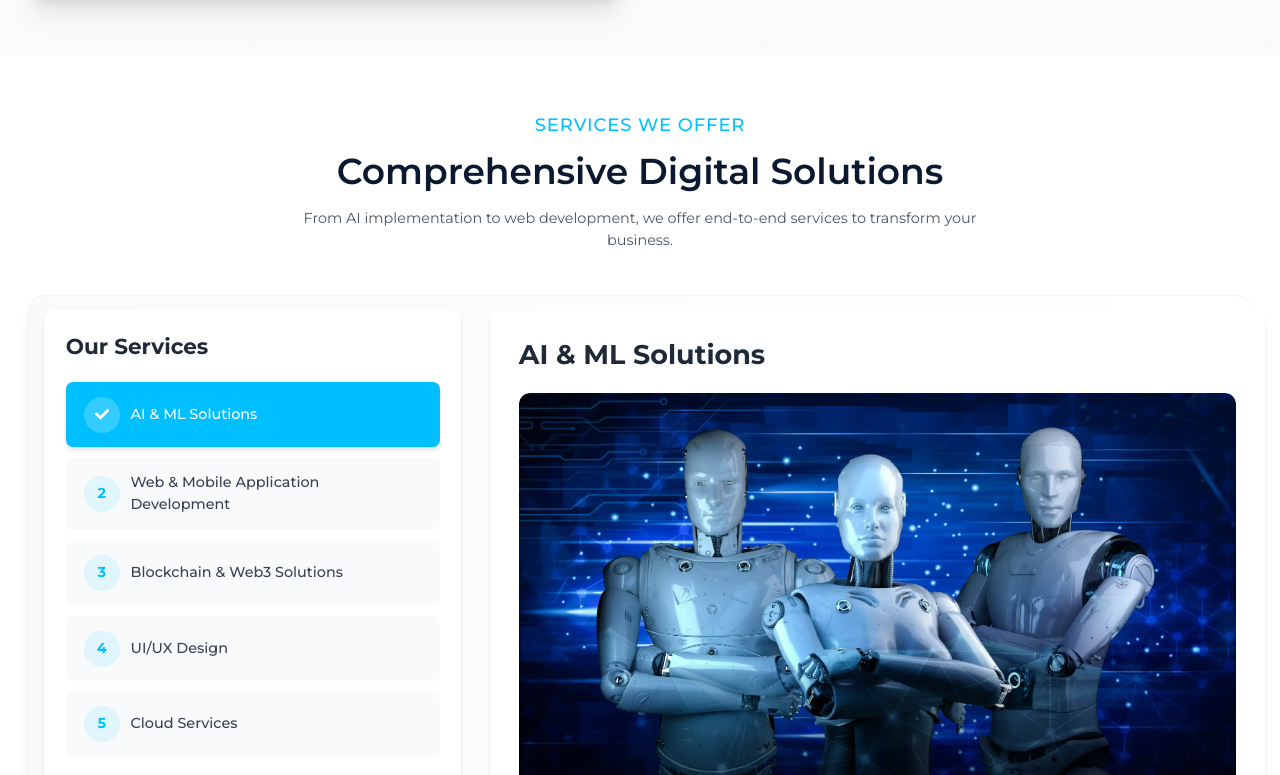
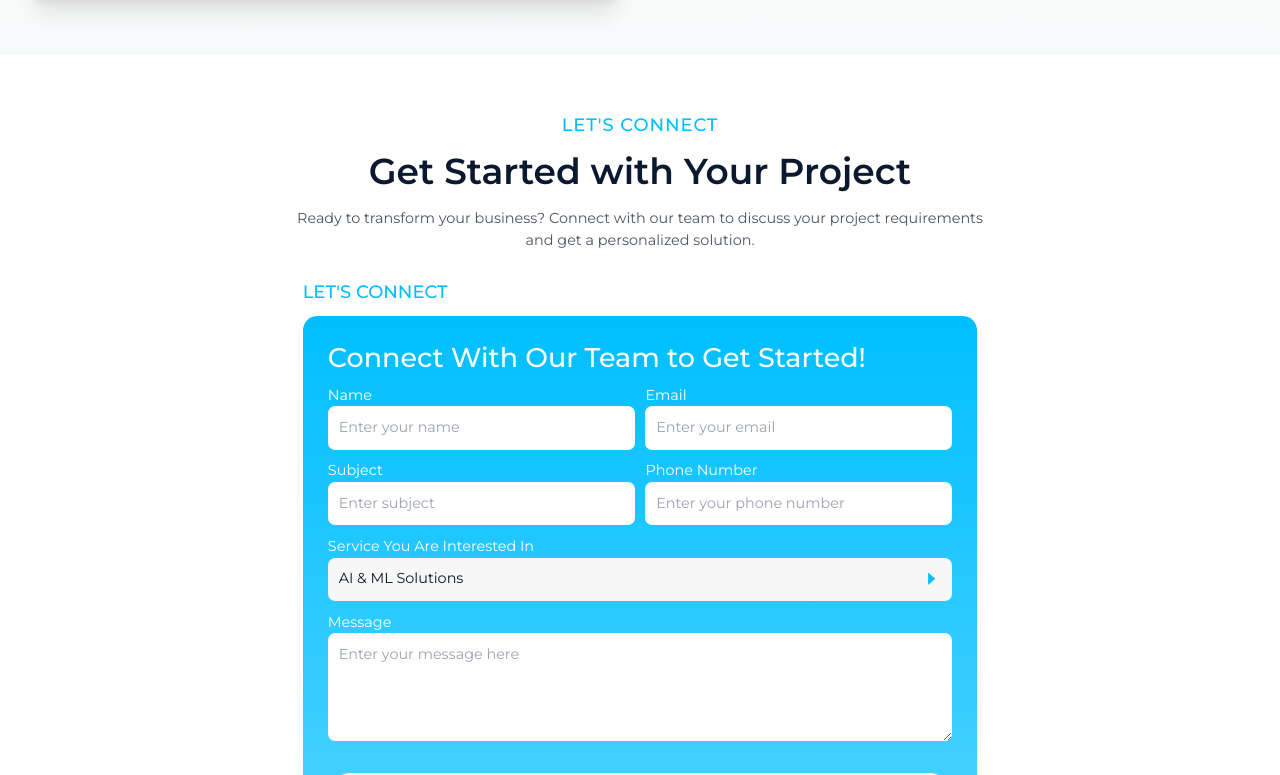
Before and after one commit to boostmysites25/dextralogic-ai-solutions, a React (Create React App) app: page / in a window 1280 px wide. Shown: the part 1245-2020 px from the top of the page. Built offline with nearby package versions, Linux system fonts and the light colour scheme.

Commit message:
Add enquiry section at top of services we offer section

```diff
--- a/src/components/HomePageServicesList.jsx
+++ b/src/components/HomePageServicesList.jsx
@@ -4,6 +4,7 @@ import { Link, useLocation } from "react-router-dom";
 import { createUrlParam } from "../utils/helper";
 import { motion } from "framer-motion";
 import { FaArrowRight, FaCheck } from "react-icons/fa";
+import { InquiryForm } from "./GetInTouch";
 
 const fadeIn = {
   hidden: { opacity: 0, y: 20 },
@@ -32,6 +33,33 @@ const HomePageServicesList = () => {
   return (
     <section className="w-full">
       {!pathname.includes("/services") && (
+        <>
+          {/* Enquiry Section */}
+          <motion.div
+            initial="hidden"
+            whileInView="visible"
+            viewport={{ once: true }}
+            variants={staggerContainer}
+            className="mb-16"
+          >
+            <motion.div variants={fadeIn} className="text-center mb-8">
+              <p className="gradient-text uppercase font-semibold tracking-wider">
+                Let's Connect
+              </p>
+              <h2 className="heading mt-3 mb-4">
+                Get Started with Your Project
+              </h2>
+              <p className="max-w-3xl mx-auto text-gray-600">
+                Ready to transform your business? Connect with our team to discuss your project requirements and get a personalized solution.
+              </p>
+            </motion.div>
+
+            <motion.div variants={fadeIn} className="flex justify-center">
+              <InquiryForm />
+            </motion.div>
+          </motion.div>
+
+          {/* Services Header */}
           <motion.div
             initial="hidden"
             whileInView="visible"
@@ -49,6 +77,7 @@ const HomePageServicesList = () => {
               From AI implementation to web development, we offer end-to-end services to transform your business.
             </motion.p>
           </motion.div>
+        </>
       )}
 
       <div className="grid md:grid-cols-[35%_65%] gap-8 p-4 bg-gradient-to-r from-gray-50 to-white rounded-2xl shadow-lg border border-gray-100">
```
Lines whose indentation alone changed are shown as unchanged.
